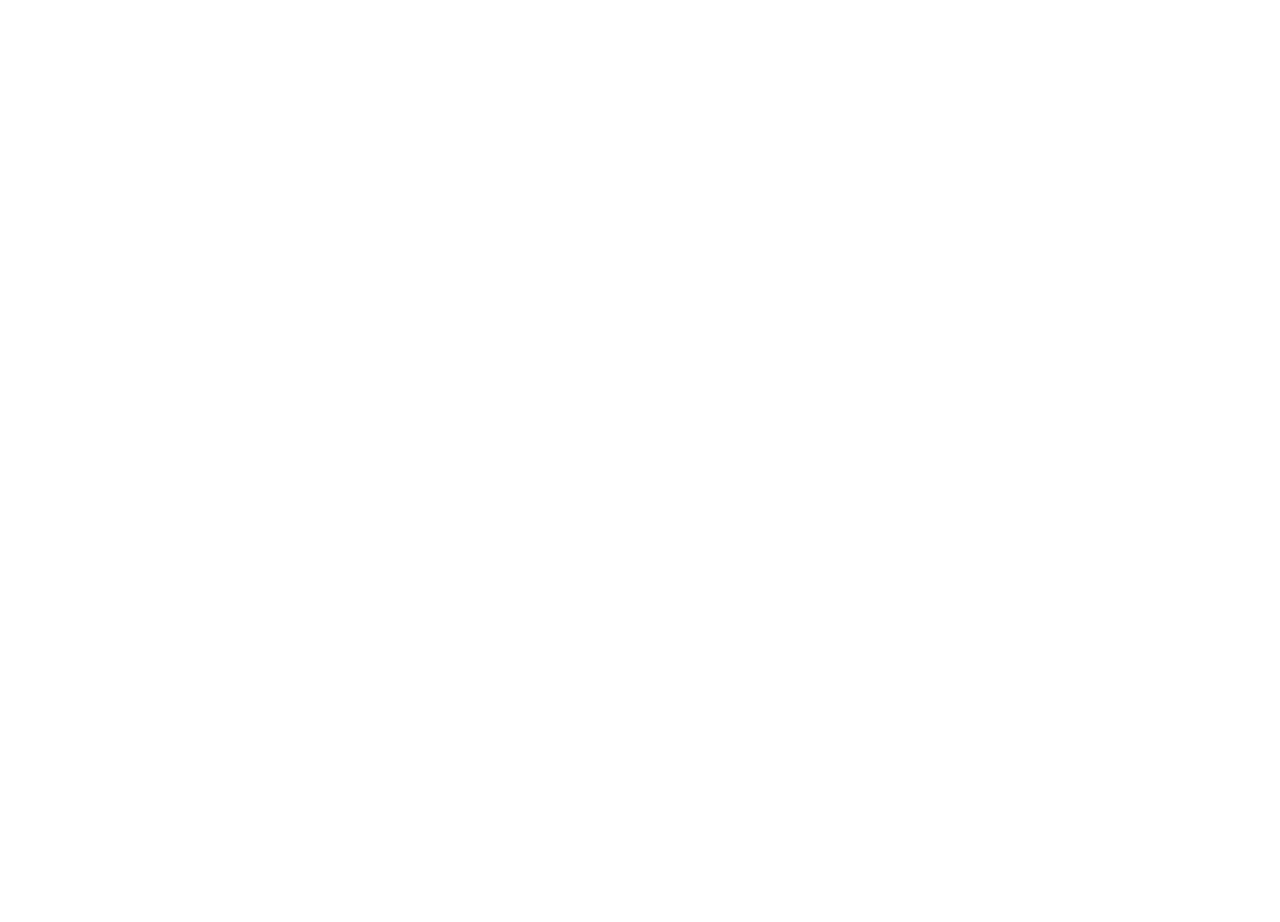
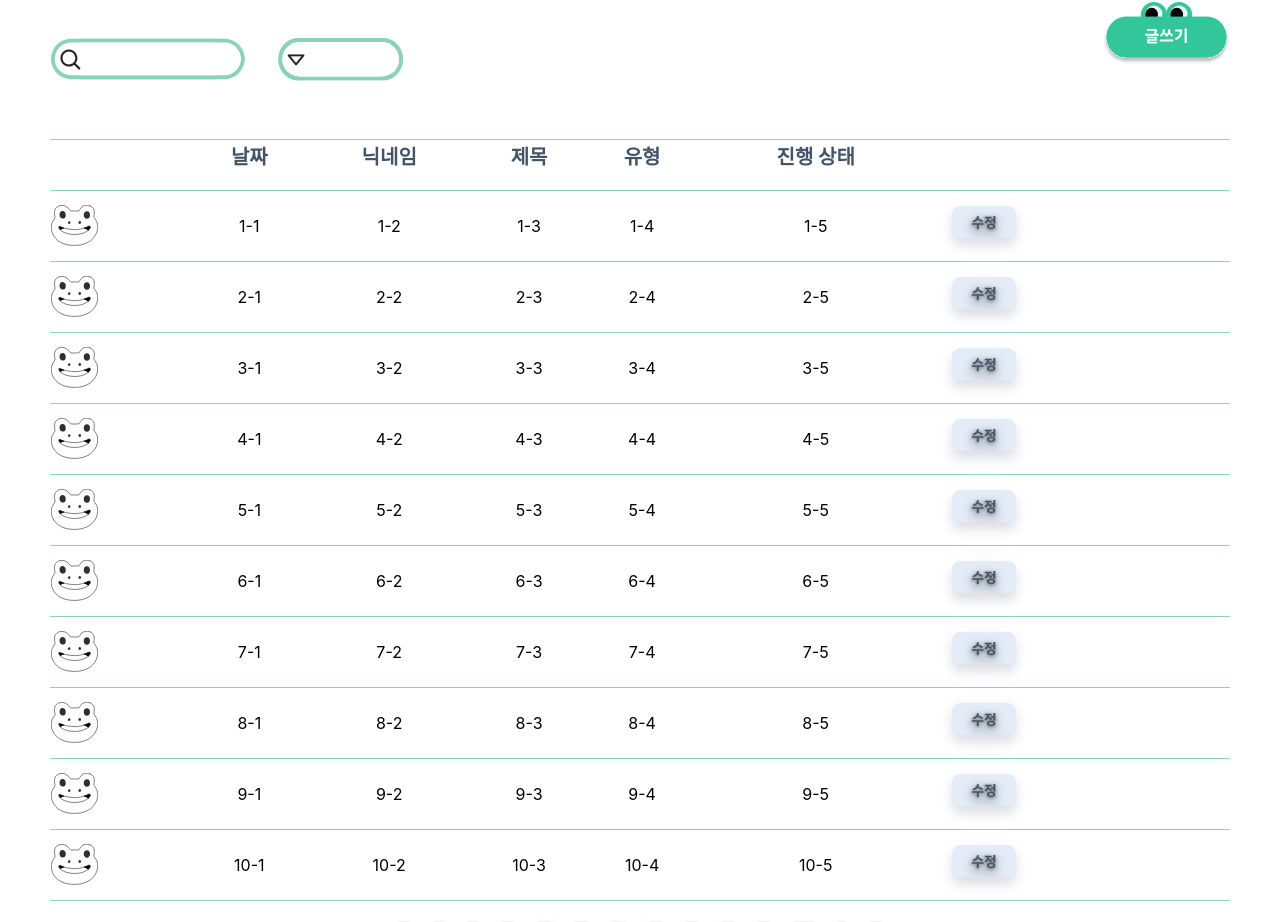
Before and after one commit to greeenfrogs/GREENFROG, a React (Create React App) app: page /free in a window 1280 px wide. Shown: the part 670-1592 px from the top of the page. Before the commit the page ends 800 px from the top, so only its background shows below. Built offline with nearby package versions, Linux system fonts and the light colour scheme; a web font is replaced by a local one.

Commit message:
free-page :cp request-page

```diff
--- a/src/component/Free.js
+++ b/src/component/Free.js
@@ -1,15 +1,122 @@
-import React from "react";
-import './Free.css';
+import React, { useState } from "react";
+import { useNavigate } from "react-router-dom";
+import './Request.css';
 import '../index.css';
 import intro_free from './figfile/intro_free.svg';
+import searchbar_svg from './buttonfile/searchbar.svg';
+import searchtype_svg from './buttonfile/searchtype.svg';
+import write_button_svg from './buttonfile/write_button.svg';
+import frog_empty_svg from './buttonfile/frog_empty.svg';
+import frog_click_svg from './buttonfile/frog_click.svg';
+import correct_button_svg from './buttonfile/correct_button.svg';
+import Pagination from './Pagination';
 
 export default function Free() {
+    const navigate = useNavigate();
+    const [frogClicked, setFrogClicked] = useState(Array.from({ length: 11 }, () => false));
+    const [currentPage, setCurrentPage] = useState(1);
+    const [selectedMenu, setSelectedMenu] = useState('전체');
+    const totalPages = 10;
+
+    const handleMenuClick = (option) => {
+        if (option === 'write') {
+            navigate('/free/writemode');
+        } else {
+            setSelectedMenu(option);
+        }
+    };
+
+    const handleFrogClick = (row) => {
+        const updatedFrogClicked = [...frogClicked];
+        updatedFrogClicked[row] = !updatedFrogClicked[row];
+        setFrogClicked(updatedFrogClicked);
+    };
+
+    const handlePageClick = (page) => {
+        setCurrentPage(page);
+    };
+
     return (
-        <div style={{ display: 'flex', alignItems: 'center' }}>
-            <span className="introduce_container">
-                <img className="introduce_image" src={intro_free} alt="intro_free" />
-
-            </span>
+        <div>
+            <img className='introduce_image' src={intro_free} alt='introduce_free' />
+            <div className="header_req">
+                <div className="menu-left">
+                    <img
+                        className="Searchbar"
+                        src={searchbar_svg}
+                        alt="searchbar"
+                    />
+                    <div className="dropdown">
+                        <img
+                            className="Searchtype"
+                            src={searchtype_svg}
+                            alt="searchtype"
+                        />
+                        <div className="dropdown-content">
+                            <a
+                                className={`heading3 ${selectedMenu === '전체' ? 'selected' : ''}`}
+                                href="/all"
+                                onClick={() => handleMenuClick('전체')}
+                            >
+                                전체
+                            </a>
+                            <a
+                                className={`heading3 ${selectedMenu === '모임' ? 'selected' : ''}`}
+                                href="/meeting"
+                                onClick={() => handleMenuClick('모임')}
+                            >
+                                모임
+                            </a>
+                            <a
+                                className={`heading3 ${selectedMenu === '자유' ? 'selected' : ''}`}
+                                href="/talking"
+                                onClick={() => handleMenuClick('자유')}
+                            >
+                                자유
+                            </a>
+                        </div>
+                    </div>
+                </div>
+                <img
+                    className="WriteButton"
+                    src={write_button_svg}
+                    alt="write_button"
+                    onClick={() => handleMenuClick('write')}
+                />
+            </div>
+            <div>
+                <table className="table">
+                    <tbody>
+                        {Array.from(Array(11).keys()).map(row => (
+                            <tr key={row} className="table-row">
+                                {Array.from(Array(7).keys()).map(col => (
+                                    <td key={col} className={(col === 0 && row !== 0 && row !== 10) ? 'heading3' : ''}>
+                                        {(col === 0 && row === 0) ? '' :
+                                            (col === 6 && row === 0) ? '' :
+                                            (col === 0) ?
+                                                <img src={frogClicked[row] ? frog_click_svg : frog_empty_svg}
+                                                    alt={`frog_${row}-${col}`}
+                                                    className="frog-icon"
+                                                    onClick={() => handleFrogClick(row)} /> :
+                                                (col === 6) ? <img src={correct_button_svg} alt={`correct_button_${row}-${col}`} className="correct-icon" /> :
+                                                (col === 1 && row === 0) ? <span className="heading3">날짜</span> :
+                                                    (col === 2 && row === 0) ? <span className="heading3">닉네임</span> :
+                                                        (col === 3 && row === 0) ? <span className="heading3">제목</span> :
+                                                            (col === 4 && row === 0) ? <span className="heading3">유형</span> :
+                                                                (col === 5 && row === 0) ? <span className="heading3">진행 상태</span> :
+                                                                    `${row}-${col}`}
+                                    </td>
+                                ))}
+                            </tr>
+                        ))}
+                    </tbody>
+                </table>
+            </div>
+            <Pagination
+                currentPage={currentPage}
+                totalPages={totalPages}
+                handlePageClick={handlePageClick}
+            />
         </div>
-    )
+    );
 }
--- a/src/component/Request.css
+++ b/src/component/Request.css
@@ -44,7 +44,7 @@
     display: block;
 }
 
-.dropdown-content a:hover {
+.dropdown-content a:hover{
     background-color: #f1f1f1;
 }
 
@@ -58,6 +58,7 @@
     font-weight: bold;
 }
 
+
 .WriteButton {
     width: 147px;
     height: 62px;
@@ -65,7 +66,7 @@
     cursor: pointer;
 }
 
-.request-table {
+.table {
     width: calc(100% - 100px); /* 전체 너비에서 50px씩 빼서 양쪽에 50px씩의 공간을 만듭니다. */
     margin-left: 50px; /* 왼쪽에 50px의 공간 추가 */
     margin-right: 50px; /* 오른쪽에 50px의 공간 추가 */
@@ -76,11 +77,11 @@
     border-bottom: 1px solid var(--theme---primary---light);
 }
 
-.request-table tr:first-child td {
+.table tr:first-child td {
     padding-bottom: 20px;
 }
 
-.request-table td {
+.table td {
     text-align: center; /* 테이블 셀 내의 텍스트를 가운데 정렬합니다. */
 }
 
--- a/src/component/Request.js
+++ b/src/component/Request.js
@@ -85,7 +85,7 @@
                 />
             </div>
             <div>
-                <table className="request-table">
+                <table className="table">
                     <tbody>
                         {Array.from(Array(11).keys()).map(row => (
                             <tr key={row} className="table-row">
```
